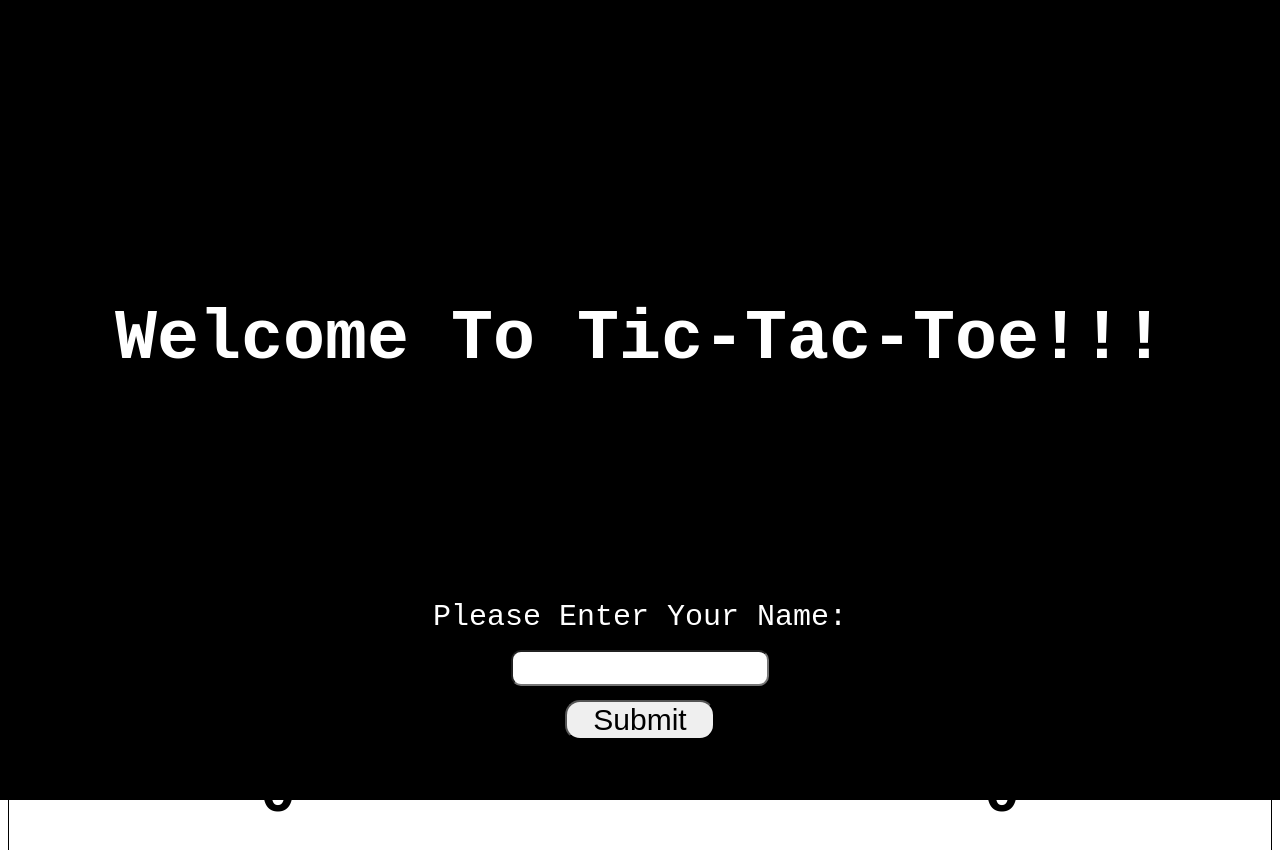
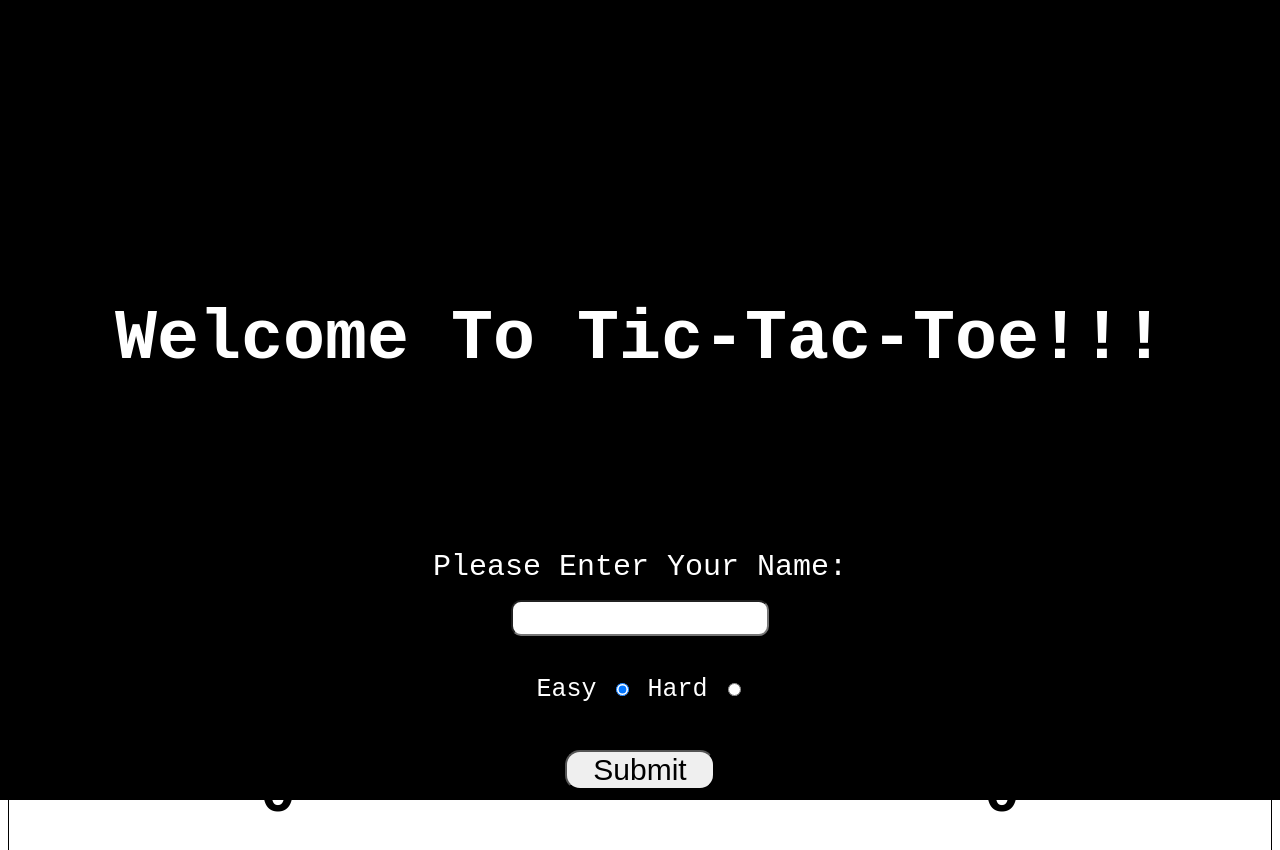
Before and after one commit to Jerriath/tic-tac-toe, a plain HTML site: page index.html in a window 1280 px wide. Shown: the top 850 px of the page. Drawn offline with Linux system fonts and the light colour scheme.

Commit message:
Added ability to set difficulty on welcome page

```diff
--- a/compAI.js
+++ b/compAI.js
@@ -1,8 +1,28 @@
 let compAI = (function () {
 
+    let difficulty = "";
     //Bind Events
-    events.on("playerSelected", chooseHard);
+    events.on("playerSelected", makeMove);
+    events.on("setDifficulty", setDifficulty)
 
+    //One function to make move (regardless of diff) so pubsub can use
+    function makeMove()
+    {
+        if (difficulty == "easy")
+        {
+            chooseEasy();
+        }
+        else if (difficulty == "hard")
+        {
+            chooseHard();
+        }
+    }
+
+    //Function to set the difficulty
+    function setDifficulty(value)
+    {
+        difficulty = value;
+    }
 
     //Function for easy computer to select a square
     function chooseEasy()
--- a/index.html
+++ b/index.html
@@ -11,15 +11,24 @@
             <h1 id="welcomeMsg">Welcome To Tic-Tac-Toe!!!</h1>
             <label id="welcomeLabel" for="name">Please Enter Your Name: </label>
             <input type="text" name="name" id="nameInput">
+            <form class="radioButtons">
+                <label id="difficultyLabel" for="difficulty">Easy</label>
+                <input type="radio" name="difficulty" id="easyDiff" value="easy">
+                <label id="difficultyLabel" for="difficulty" value="hard">Hard</label>
+                <input type="radio" name="difficulty" id="hardDiff">
+            </form>
             <button id="submit">Submit</button>
         </div>
+
+
 
         <div id="title">
             <h1>Tic-Tac-Toe</h1>
         </div>
 
-        <div id="container">
-        </div>
+
+
+        <div id="container"></div>
 
         <div id="scoreBoard">
             <div id="playerSide">
--- a/styles.css
+++ b/styles.css
@@ -22,7 +22,7 @@
     margin: auto;
     position: absolute;
     left: 0; right: 0;
-    top: 600px;
+    top: 550px;
     font-size: 30px;
 }
 
@@ -30,7 +30,7 @@
     margin: auto;
     position: absolute;
     left: 0; right: 0;
-    top: 650px;
+    top: 600px;
     height: 30px;
     width: 250px;
     font-size: 25px;
@@ -41,7 +41,7 @@
     margin: auto;
     position: absolute;
     left: 0; right: 0;
-    top: 700px;
+    top: 750px;
     height: 40px;
     width: 150px;
     font-size: 30px;
@@ -136,6 +136,18 @@
     font-size: 60px;
 }
 
+.radioButtons
+{
+    margin: auto;
+    position: absolute;
+    left: 0; right: 0;
+    top: 675px;
+    height: 30px;
+    width: 250px;
+    font-size: 25px;
+    border-radius: 10px;
+}
+
 body {
     text-align: center;
     font-family: monospace;
--- a/welcomePage.js
+++ b/welcomePage.js
@@ -5,8 +5,12 @@ let welcome = (function() {
     let nameInput = document.querySelector("#nameInput");
     let submit = document.querySelector("#submit");
     let playerName = document.querySelector("#playerName");
+    let easyDiff = document.querySelector("#easyDiff");
+
+    easyDiff.checked = true; //This sets the difficulty to easy by default
 
     //Bind listener
+    submit.addEventListener("click", setDifficulty)
     submit.addEventListener("click", setName);
 
     //Function to change the default name "Player" to user input
@@ -21,4 +25,17 @@ let welcome = (function() {
         events.emit("gameStart", true);
     }
 
+    //Only checks if easy is checked. If not, will set to hard
+    function setDifficulty()
+    {
+        if (easyDiff.checked)
+        {
+            events.emit("setDifficulty", "easy");
+        }
+        else
+        {
+            events.emit("setDifficulty", "hard");
+        }
+    }
+
 })();
```
